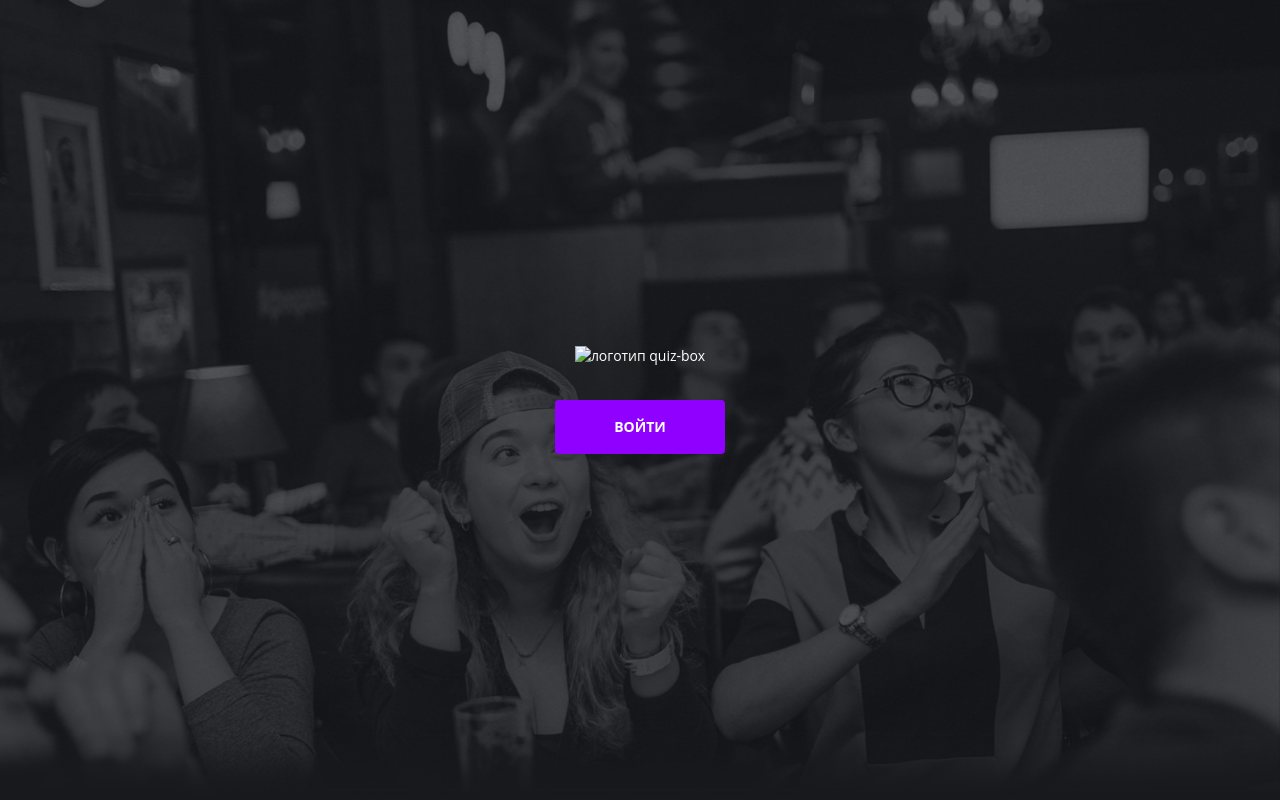
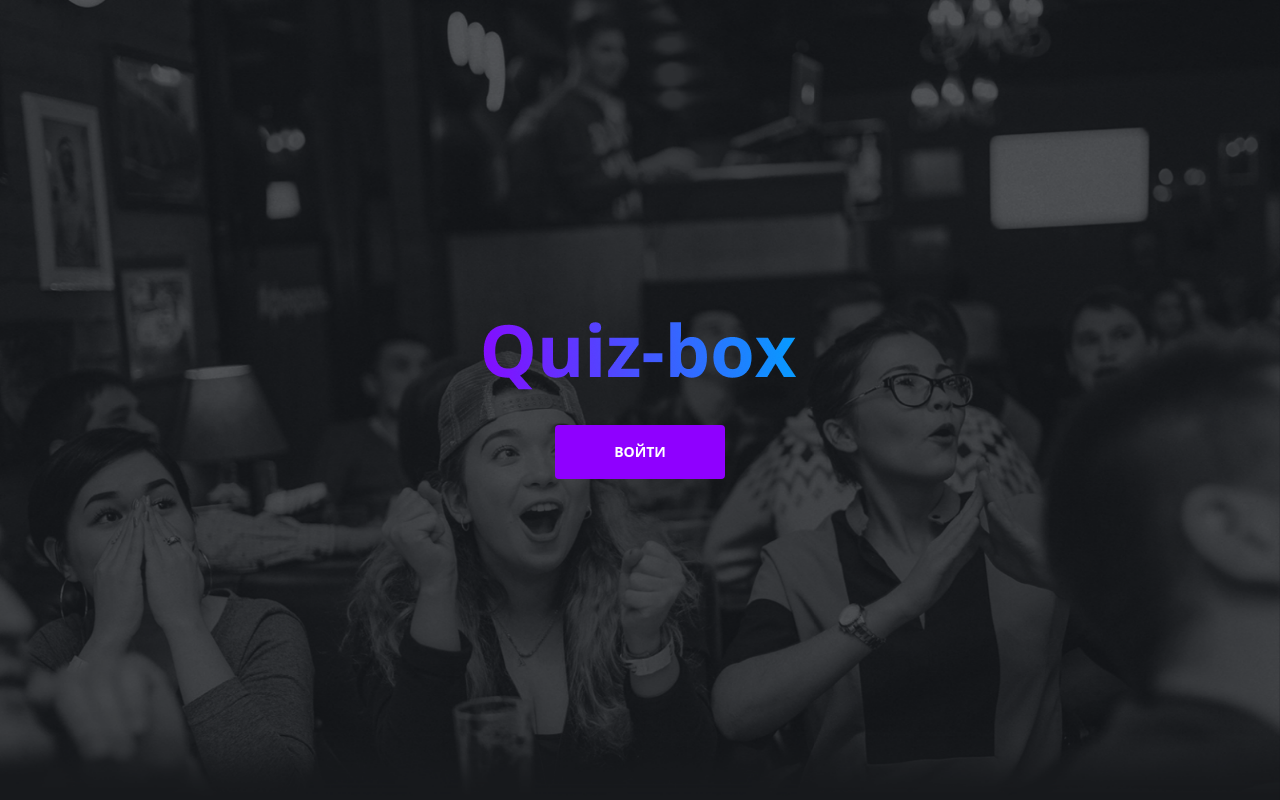
Before and after one commit to catuj/quiz-box-project, a plain HTML site: page welcome.html in a window 1280 px wide. Drawn offline with Linux system fonts and the light colour scheme; the site is published under a folder, as on GitHub Pages, so addresses that start at the root find nothing; a web font is replaced by a local one.

Commit message:
правки

```diff
--- a/welcome.html
+++ b/welcome.html
@@ -12,7 +12,7 @@
     <div class="welcome">
         <div class="welcome__container">
             <div class="central">
-                <img class="central__logotype" src="/img/welcome-logo.png" alt="логотип quiz-box">
+                <img class="central__logotype" src="img/welcome-logo.png" alt="логотип quiz-box">
                 <a href="./index.html" class="base-button base-button--light-purple base-button--welcome">Войти</a>
             </div>
         </div>
```
